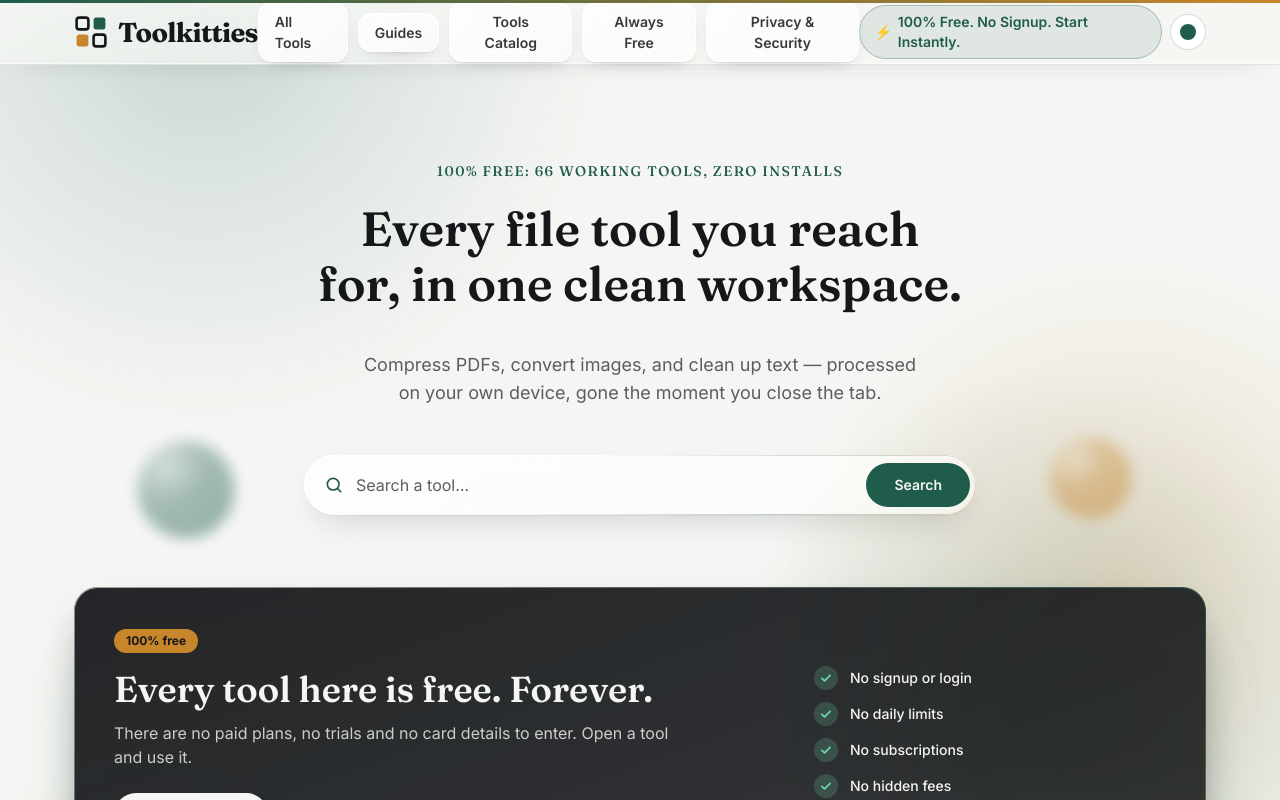
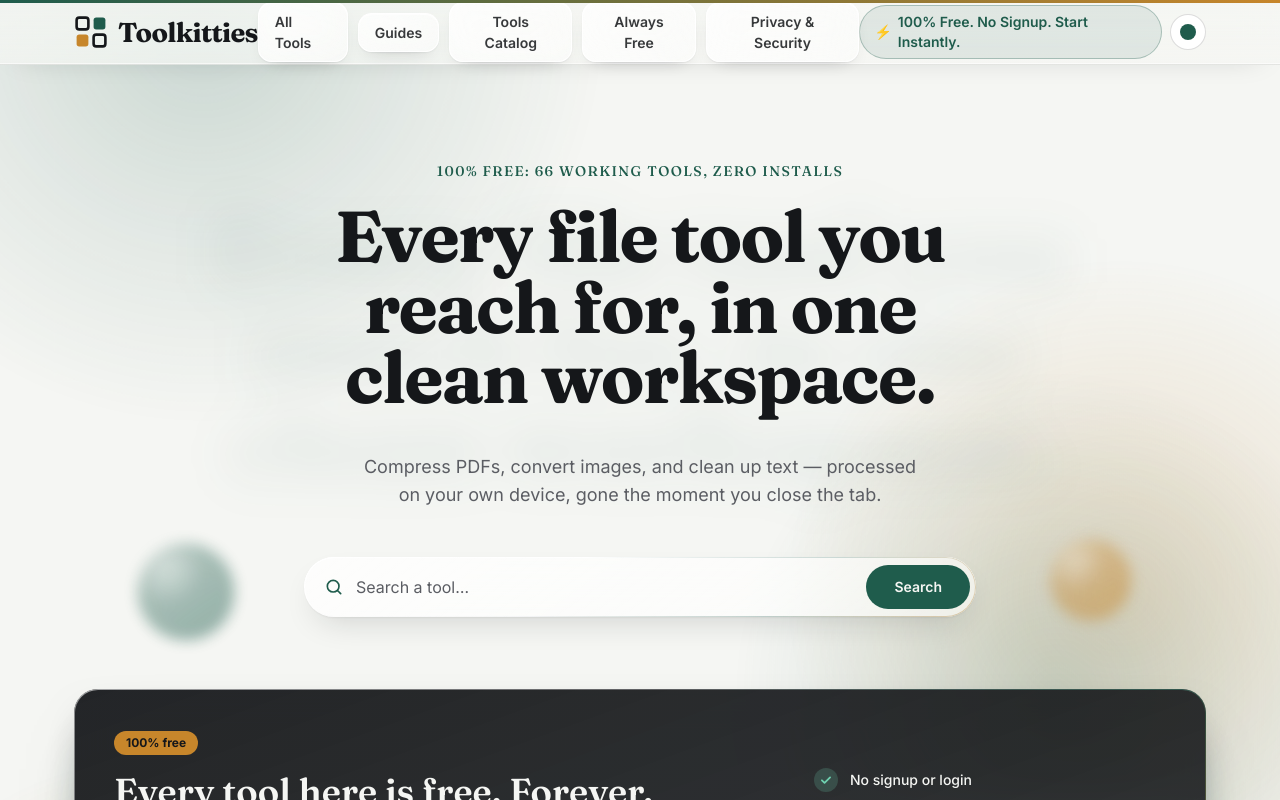
Before and after one commit to ahsan-techs/toolkitties-app, a Next.js app: page / in a window 1280 px wide. Shown: the top 800 px of the page. Built offline with nearby package versions, Linux system fonts and the light colour scheme.

Commit message:
Pitch.com-inspired hero redesign: bold oversized headline with word-reveal animation + glow-type background layer, applied across English and locale homepages

```diff
--- a/components/HeroSearch.tsx
+++ b/components/HeroSearch.tsx
@@ -5,6 +5,7 @@ import Link from "next/link";
 import { useRouter } from "next/navigation";
 import { LazyMotion, domAnimation, m, useScroll, useTransform } from "framer-motion";
 import { allTools } from "@/lib/tools-data";
+import RevealWords from "@/components/motion/RevealWords";
 
 const workingCount = allTools.filter((t) => t.functional).length;
 
@@ -48,11 +49,21 @@ export default function HeroSearch() {
           >
             100% free: {workingCount} working tools, zero installs
           </p>
-          <h1
-            className="hero-rise mx-auto mt-5 max-w-2xl font-display text-4xl font-semibold leading-[1.18] text-ink [text-wrap:balance] md:text-5xl md:leading-[1.15]"
-            style={{ animationDelay: "90ms" }}
-          >
-            Every file tool you reach for, in one clean workspace.
+          <h1 className="relative mx-auto mt-5 max-w-4xl [text-wrap:balance]">
+            {/* Oversized, heavily blurred ghost copy of the headline sitting behind the real
+                one — the layered "glow type" look big product-marketing sites use for depth.
+                aria-hidden + select-none so it never reaches assistive tech or text selection. */}
+            <span
+              aria-hidden="true"
+              className="pointer-events-none absolute inset-0 -z-10 select-none font-display text-6xl font-bold leading-[0.95] text-moss/10 blur-xl md:text-8xl"
+            >
+              Every file tool you reach for, in one clean workspace.
+            </span>
+            <RevealWords
+              text="Every file tool you reach for, in one clean workspace."
+              className="font-display text-5xl font-bold leading-[1.02] tracking-tight text-ink md:text-7xl md:leading-[0.98]"
+              delay={0.05}
+            />
           </h1>
           <p className="hero-rise mx-auto mt-8 max-w-xl text-base leading-relaxed text-slate md:mt-10 md:text-lg" style={{ animationDelay: "180ms" }}>
             Compress PDFs, convert images, and clean up text — processed on your own device, gone the moment you close the tab.
--- a/components/i18n/TranslatedHomePage.tsx
+++ b/components/i18n/TranslatedHomePage.tsx
@@ -40,9 +40,9 @@ export default function TranslatedHomePage({ locale }: { locale: Locale }) {
       <LocaleHeader locale={locale} englishHref="/" localizedHrefs={localizedHrefs} />
       <main dir={dir}>
         <section className="container-content py-16 text-center">
-          <span className="rounded-full bg-moss/10 px-3 py-1.5 text-xs font-semibold text-moss">{t.heroKicker}</span>
-          <h1 className="mx-auto mt-5 max-w-2xl font-display text-4xl font-semibold text-ink md:text-5xl">{t.heroTitle}</h1>
-          <p className="mx-auto mt-4 max-w-xl text-base text-slate">{t.heroSubtitle}</p>
+          <span className="rounded-full bg-moss/10 px-3 py-1.5 text-xs font-semibold uppercase tracking-widest text-moss">{t.heroKicker}</span>
+          <h1 className="mx-auto mt-5 max-w-3xl font-display text-5xl font-bold leading-[1.02] tracking-tight text-ink [text-wrap:balance] md:text-7xl md:leading-[0.98]">{t.heroTitle}</h1>
+          <p className="mx-auto mt-6 max-w-xl text-base leading-relaxed text-slate md:mt-8 md:text-lg">{t.heroSubtitle}</p>
         </section>
 
         <section className="container-content flex flex-col gap-14 pb-20">
```
